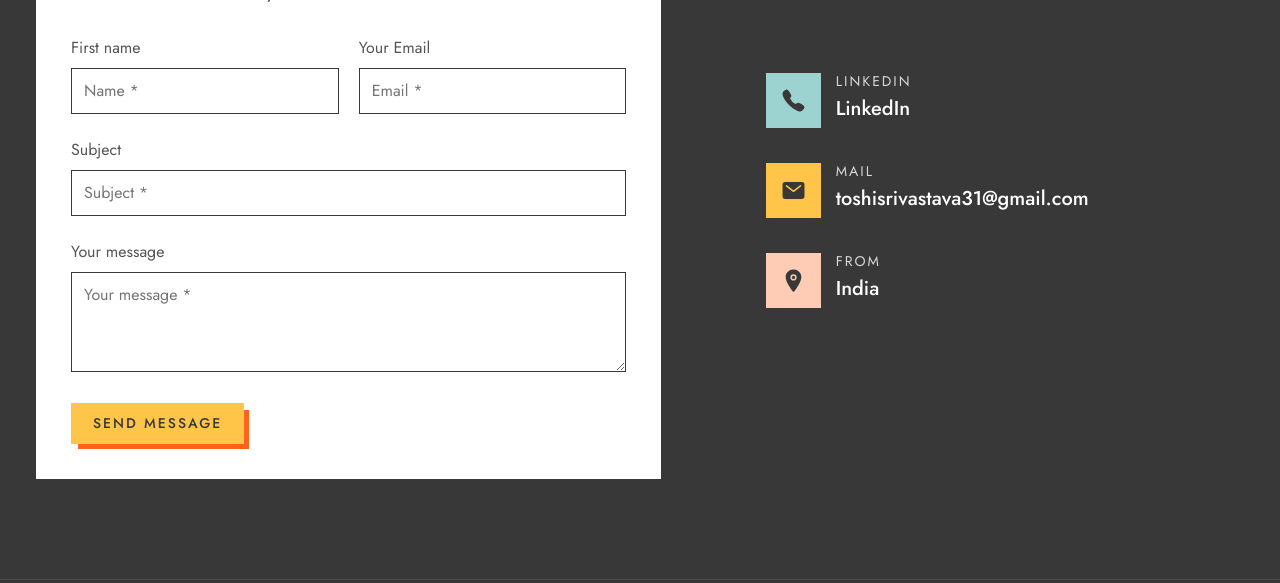
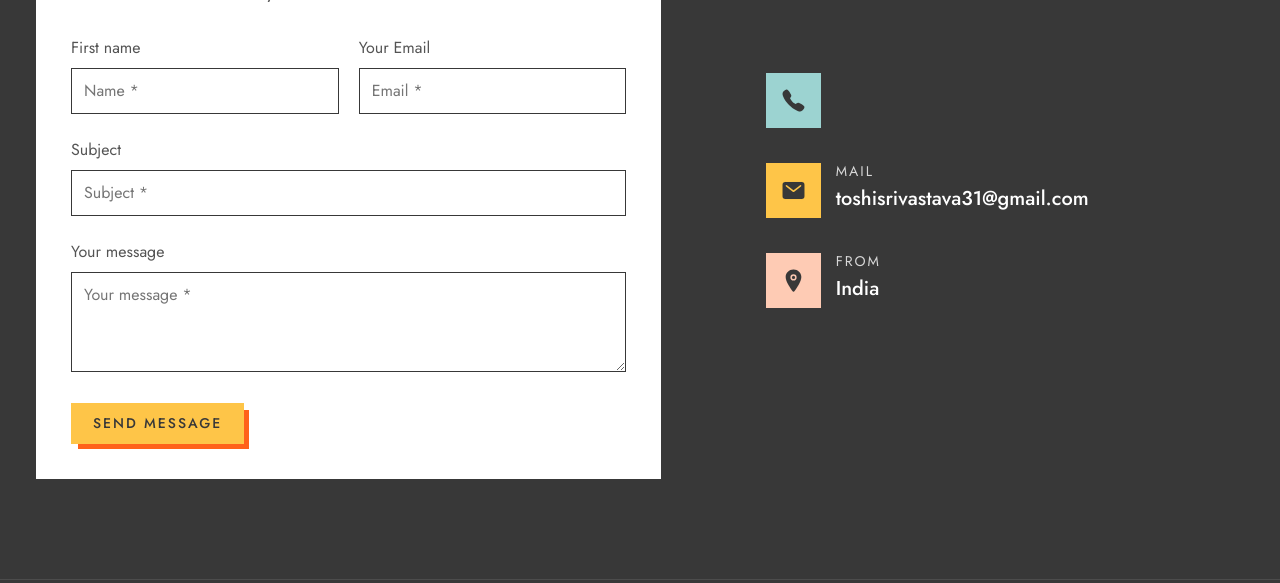
Before and after one commit to SlothT/Portfolio, a plain HTML site: page contact.html in a window 1280 px wide. Shown: the part 259-842 px from the top of the page. Drawn offline with nearby package versions, Linux system fonts and the light colour scheme.

Commit message:
removed linkedin from contact.html

```diff
--- a/contact.html
+++ b/contact.html
@@ -148,11 +148,6 @@
                   <ion-icon name="call" aria-hidden="true"></ion-icon>
                 </div>
 
-                <div>
-                  <p class="label-lg">linkedin</p>
-
-                  <a href="https://www.linkedin.com/in/toshisrivastava/" class="body-lg">LinkedIn</a>
-                </div>
 
               </li>
 
```
